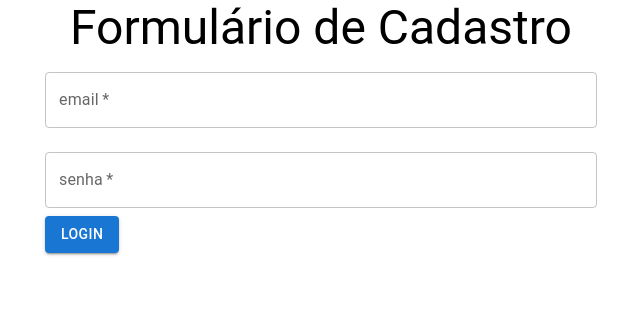
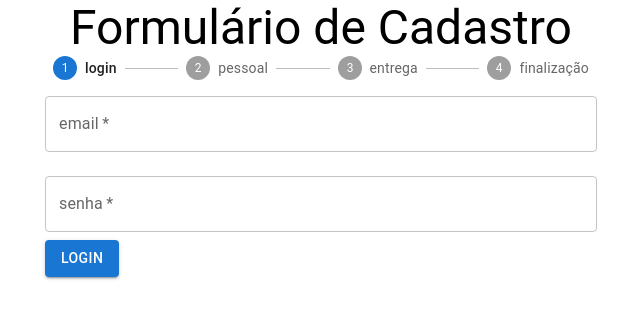
Before and after one commit to artenlf/react-form, a React (Create React App) app: page / in a window 1280 px wide. Shown: the top 318 px of the page, without its empty margins (319-959 px from the left). Built offline with nearby package versions, Linux system fonts and the light colour scheme.

Commit message:
Códigos Aula 19

```diff
--- a/src/components/FormularioCadastro/FormularioCadastro.jsx
+++ b/src/components/FormularioCadastro/FormularioCadastro.jsx
@@ -1,3 +1,4 @@
+import { Step, StepLabel, Stepper, Typography } from "@mui/material";
 import React, { useState } from "react";
 import { useEffect } from "react";
 import DadosDeEntrega from "./DadosDeEntrega";
@@ -8,13 +9,16 @@
   const [etapaAtual, setEtapaAtual] = useState(0);
   const [dadosColetados, setDados] = useState({});
   useEffect(() => {
-    console.log(dadosColetados);
+    if (etapaAtual === formularios.length - 1) {
+      aoEnviar(dadosColetados);
+    }
   });
 
   const formularios = [
     <DadosUsuario aoEnviar={coletarDados} />,
     <DadosPessoais aoEnviar={coletarDados} validarCPF={validarCPF} />,
     <DadosDeEntrega aoEnviar={coletarDados} />,
+    <Typography variant="h5">Obrigado pelo seu cadastro!</Typography>,
   ];
 
   function coletarDados(dados) {
@@ -26,7 +30,25 @@
     setEtapaAtual(etapaAtual + 1);
   }
 
-  return <>{formularios[etapaAtual]}</>;
+  return (
+    <>
+      <Stepper activeStep={etapaAtual}>
+        <Step>
+          <StepLabel>login</StepLabel>
+        </Step>
+        <Step>
+          <StepLabel>pessoal</StepLabel>
+        </Step>
+        <Step>
+          <StepLabel>entrega</StepLabel>
+        </Step>
+        <Step>
+          <StepLabel>finalização</StepLabel>
+        </Step>
+      </Stepper>
+      {formularios[etapaAtual]}
+    </>
+  );
 }
 
 export default FormularioCadastro;
```
